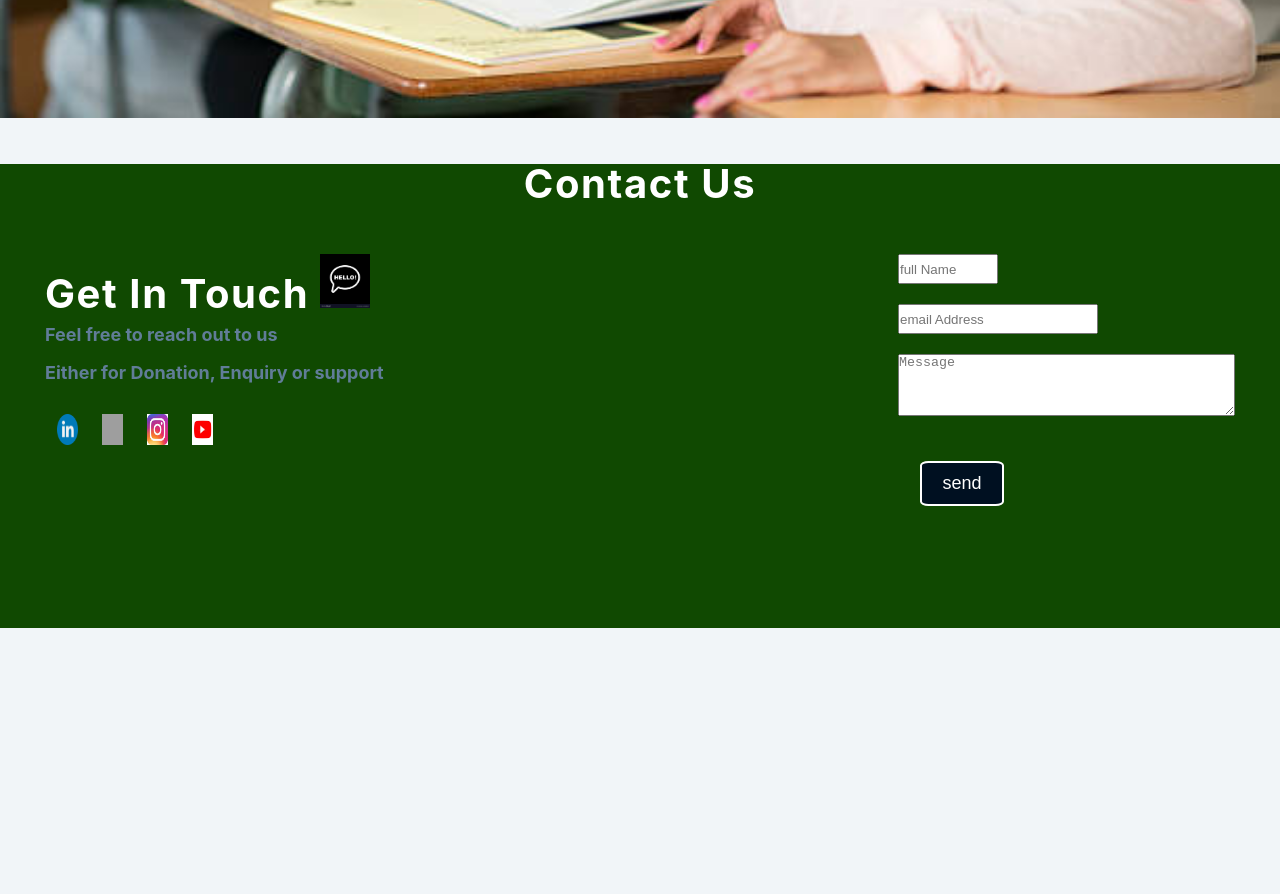
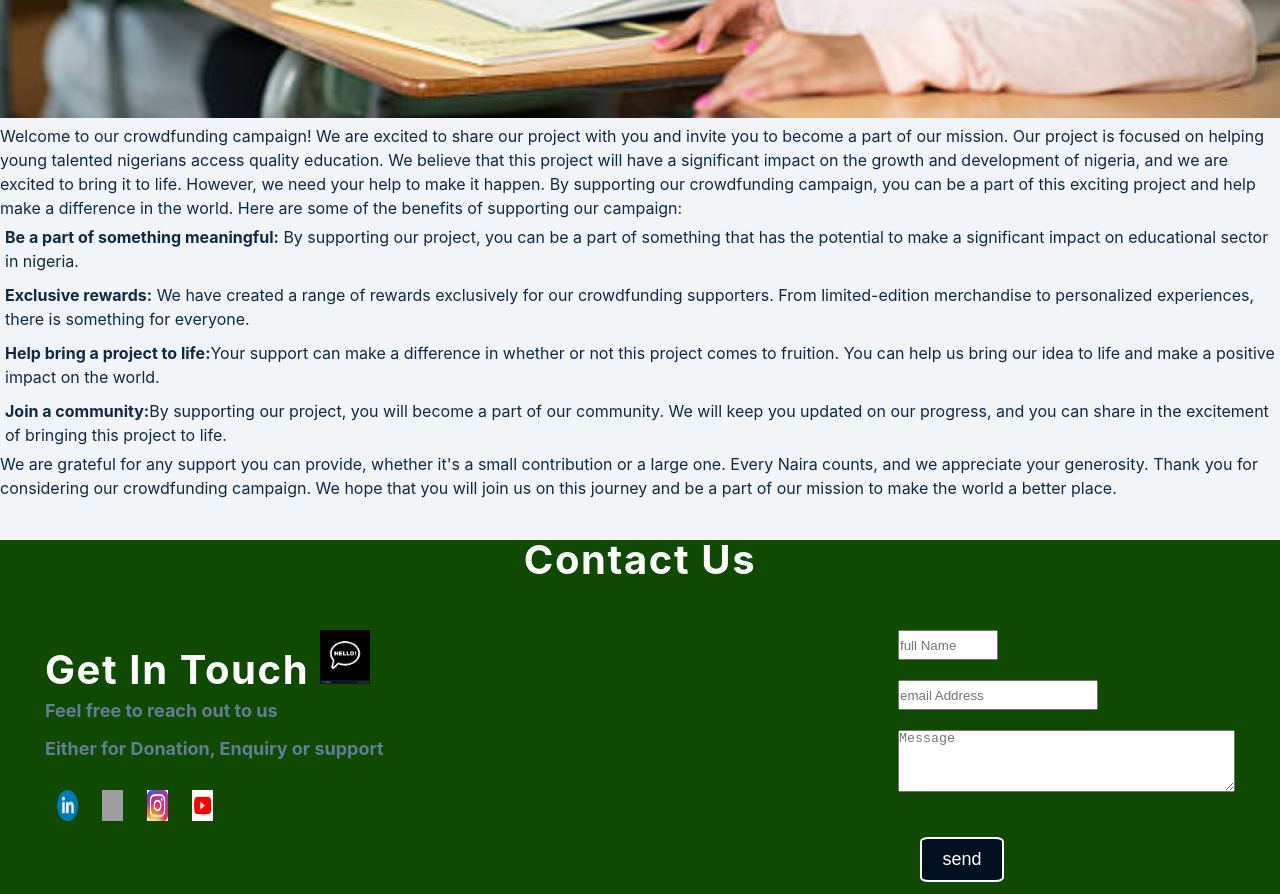
Before and after one commit to CyCodez/crowdfund, a React (Create React App) app: page /about in a window 1280 px wide. Shown: the part 840-1734 px from the top of the page. Before the commit the page ends 1468 px from the top, so only its background shows below. Built offline with nearby package versions, Linux system fonts and the light colour scheme; grey boxes are pictures that could not be loaded; the HTML template or start-up script is replaced by a standard one.

Commit message:
added links

```diff
--- a/src/Home.js
+++ b/src/Home.js
@@ -6,6 +6,49 @@ function Home() {
     <div>
       <div className="img-div">
         <img className="charity" src={charity} alt="" />
+        <div>
+          Welcome to our crowdfunding campaign! We are excited to share our
+          project with you and invite you to become a part of our mission. Our
+          project is focused on helping young talented nigerians access quality
+          education. We believe that this project will have a significant impact
+          on the growth and development of nigeria, and we are excited to bring
+          it to life. However, we need your help to make it happen. By
+          supporting our crowdfunding campaign, you can be a part of this
+          exciting project and help make a difference in the world. Here are
+          some of the benefits of supporting our campaign:
+        </div>
+        <ol>
+          <li>
+            <b>Be a part of something meaningful:</b> By supporting our project,
+            you can be a part of something that has the potential to make a
+            significant impact on educational sector in nigeria.
+          </li>
+          <li>
+            <b>Exclusive rewards:</b> We have created a range of rewards
+            exclusively for our crowdfunding supporters. From limited-edition
+            merchandise to personalized experiences, there is something for
+            everyone.
+          </li>
+          <li>
+            <b> Help bring a project to life:</b>
+            Your support can make a difference in whether or not this project
+            comes to fruition. You can help us bring our idea to life and make a
+            positive impact on the world.
+          </li>
+          <li>
+            <b>Join a community:</b>
+            By supporting our project, you will become a part of our community.
+            We will keep you updated on our progress, and you can share in the
+            excitement of bringing this project to life.
+          </li>
+        </ol>
+        <div>
+          We are grateful for any support you can provide, whether it's a small
+          contribution or a large one. Every Naira counts, and we appreciate
+          your generosity. Thank you for considering our crowdfunding campaign.
+          We hope that you will join us on this journey and be a part of our
+          mission to make the world a better place.
+        </div>
       </div>
     </div>
   );
--- a/src/data.js
+++ b/src/data.js
@@ -1,5 +1,5 @@
 import React from "react";
-import { FaBehance, FaFacebook, FaLinkedin, FaTwitter } from "react-icons/fa";
+import { FaInstagram, FaFacebook, FaLinkedin, FaYoutube } from "react-icons/fa";
 import { NavLink } from "react-router-dom";
 export const links = [
   {
@@ -43,22 +43,22 @@ export const links = [
 export const social = [
   {
     id: 1,
-    url: "https://www.twitter.com",
+    url: "https://web.facebook.com/chainfundit10?_rdc=1&_rdr",
     icon: <FaFacebook />,
   },
   {
     id: 2,
-    url: "https://www.twitter.com",
-    icon: <FaTwitter />,
+    url: "https://www.instagram.com/chainfundit/",
+    icon: <FaInstagram />,
   },
   {
     id: 3,
-    url: "https://www.twitter.com",
+    url: "https://www.linkedin.com/company/chainfundit",
     icon: <FaLinkedin />,
   },
   {
     id: 4,
-    url: "https://www.twitter.com",
-    icon: <FaBehance />,
+    url: "https://www.youtube.com/@chainfundit",
+    icon: <FaYoutube />,
   },
 ];
```
